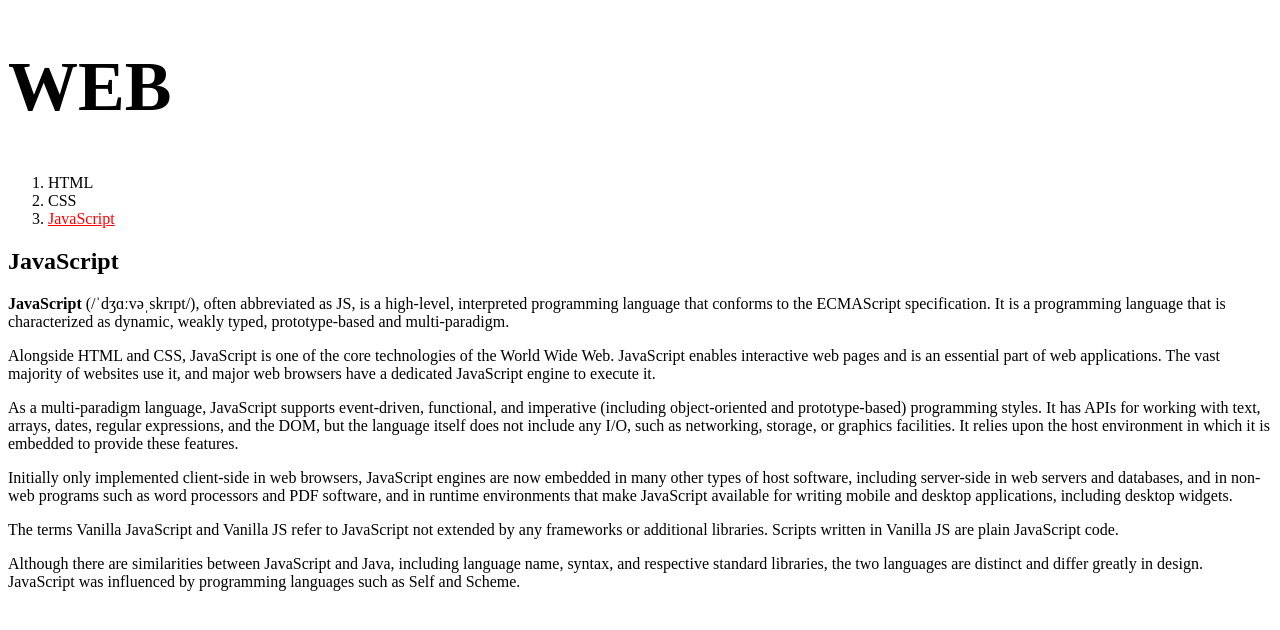
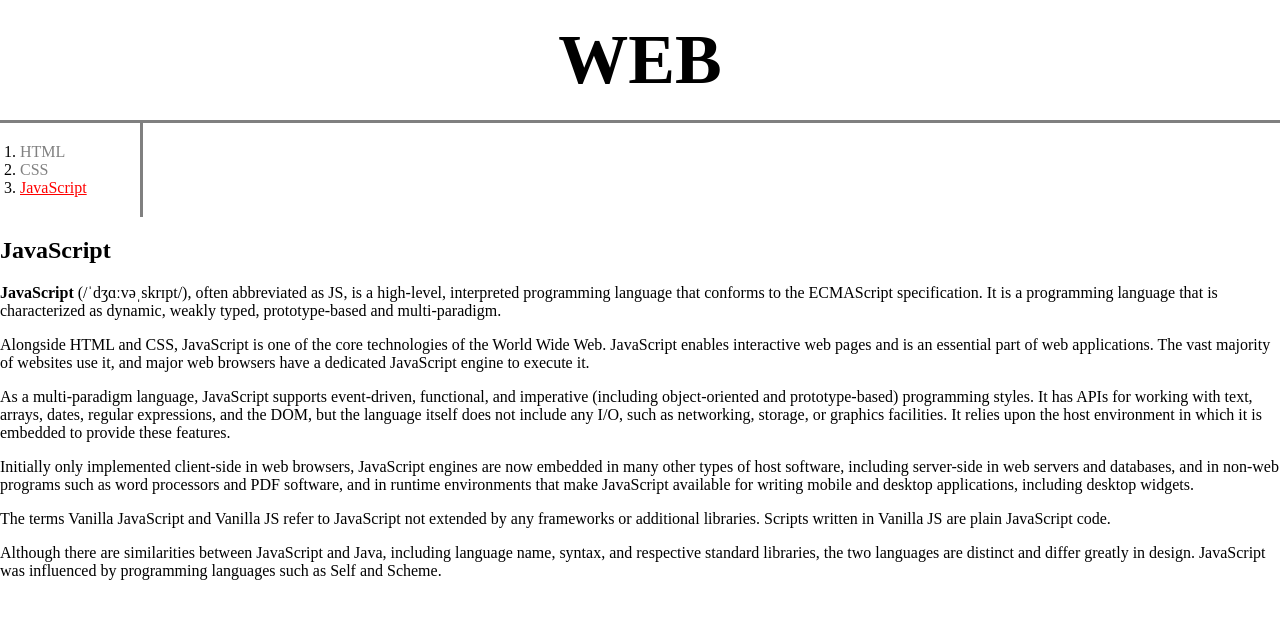
Before and after one commit to hyo09001/WEB, a plain HTML site: page 3.html in a window 1280 px wide. Drawn offline with Linux system fonts and the light colour scheme.

Commit message:
layout changes

```diff
--- a/3.html
+++ b/3.html
@@ -4,12 +4,35 @@
   <title>WEB-JavaScript</title>
   <meta charset="utf-8">
   <style>
+    body{
+      margin:0;
+    }
     a{
       color:black;
       text-decoration:none;
     }
     h1 {
       font-size:70px;
+      text-align:center;
+      border-bottom:3px solid gray;
+      margin:0px;
+      padding:20px;
+    }
+    #active {
+      color:red;
+      text-decoration: underline;
+    }
+    .saw {
+      color:gray;
+    }
+    .inlink{
+      color:blue;
+    }
+    ol{
+      border-right:3px solid gray;
+      width:100px;
+      margin:0;
+      padding:20px;
     }
   </style>
 </head>
@@ -17,9 +40,9 @@
 <body>
   <h1><a href="index.html" title="Go to Front page">WEB</a></h1>
   <ol>
-    <li><a href="1.html" title="To HTML page">HTML</a></li>
-    <li><a href="2.html" title="To CSS page">CSS</a></li>
-    <li><a href="3.html" title="To JavaScript page" style="color:red;text-decoration:underline">JavaScript</a></li>
+    <li><a href="1.html" title="To HTML page" class="saw">HTML</a></li>
+    <li><a href="2.html" title="To CSS page" class="saw">CSS</a></li>
+    <li><a href="3.html" title="To JavaScript page" id="active" class="saw">JavaScript</a></li>
   </ol>
 
   <h2>JavaScript</h1>
```
Also changed, not shown: 1.html (+25 -2 lines), 2.html (+25 -2 lines), index.html (+24 -1 lines).
